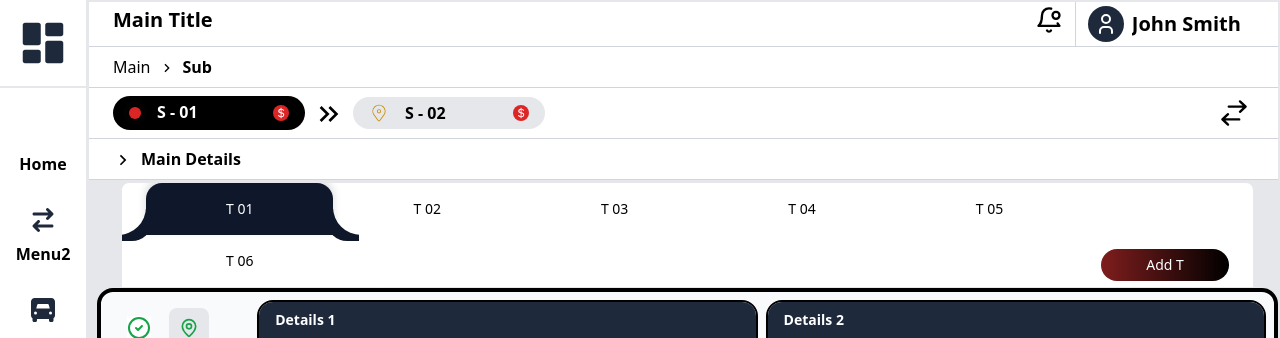
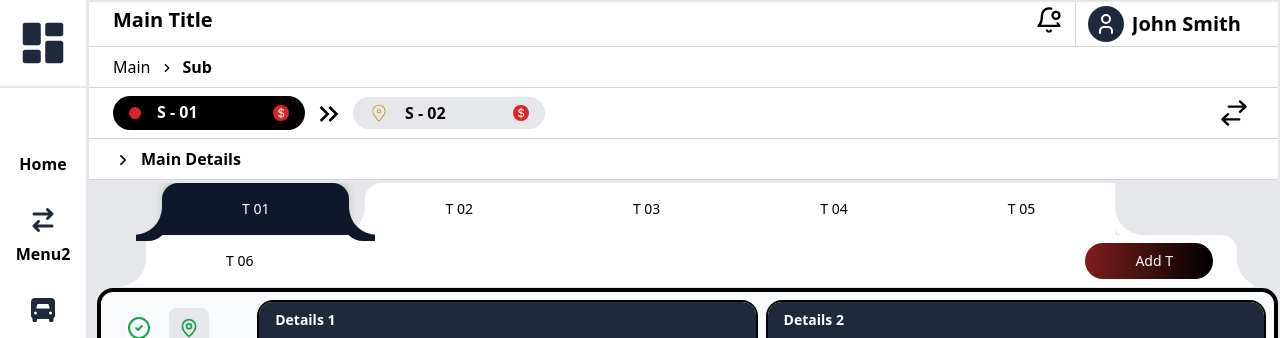
Before and after one commit to piriyaluxan/organia-ui-task-piriyaluxan, a React (Vite) app: page / in a window 1280 px wide. Shown: the top 338 px of the page. Built offline with nearby package versions, Linux system fonts and the light colour scheme.

Commit message:
#8,tab section curve  adjustments

```diff
--- a/src/components/TabBar.jsx
+++ b/src/components/TabBar.jsx
@@ -2,32 +2,36 @@ import React from "react";
 
 const TabBar = ({ tabs, activeTab, onTabChange }) => {
   return (
-    <div className="flex items-end border border-border rounded-t-lg relative bg-white overflow-hidden">
+    <div className="flex items-end border border-border rounded-t-lg relative overflow-hidden pr-4">
       {/* Scrollable Tabs Container */}
-      <div className="flex items-end overflow-x-auto scrollbar-hide flex-nowrap lg:flex-wrap pl-2 sm:pl-4 lg:pl-6 w-full">
+      {/* Tabs */}
+      <div className="flex items-end  lg:flex-wrap pl-2 sm:pl-4 lg:pl-6 w-full">
         {tabs.map((tab, idx) => {
           const isActive = idx === activeTab;
+          const isNotActive = idx !== activeTab;
 
           return (
             <div
               key={tab}
-              className="relative flex-shrink-0 transition-all duration-300 ease-out"
+              className={`relative flex-shrink-0 transition-all duration-300 ease-out ${
+                isActive ? "mx-4" : "mx-0"
+              }`}
             >
-              {/* LEFT CURVE */}
+              {/* LEFT CURVE - ACTIVE */}
               <div
                 className={`absolute bottom-0 -left-8 w-8 h-8 pointer-events-none transition-opacity duration-300 ease-out ${
                   isActive ? "opacity-100" : "opacity-0"
                 }`}
               >
                 <div
-                  className="absolute inset-0 z-10"
+                  className="absolute inset-0 z-40"
                   style={{
                     borderBottomRightRadius: "20px",
                     boxShadow: "6px 6px 0 0 #0f172a",
                   }}
                 />
                 <div
-                  className="absolute inset-0 z-20"
+                  className="absolute inset-0 z-40"
                   style={{
                     borderBottomRightRadius: "28px",
                     boxShadow: "6px 6px 0 0 #0f172a",
@@ -35,24 +39,61 @@ const TabBar = ({ tabs, activeTab, onTabChange }) => {
                 />
               </div>
 
-              {/* RIGHT CURVE */}
+              {/* LEFT CURVE - NOT ACTIVE */}
               <div
-                className={`absolute bottom-0 -right-8 w-8 h-8 pointer-events-none transition-opacity duration-300 ease-out ${
+                className={`absolute bottom-0 -left-8 w-8 h-8 pointer-events-none transition-opacity duration-300 ease-out ${
+                  isNotActive ? "opacity-100" : "opacity-0"
+                }`}
+              >
+                <div
+                  className="absolute inset-0 z-0"
+                  style={{
+                    borderBottomRightRadius: "28px",
+                    boxShadow: "6px 6px 0 0 #ffffff",
+                  }}
+                />
+                <div
+                  className="absolute inset-0 z-10"
+                  style={{
+                    borderBottomRightRadius: "20px",
+                    boxShadow: "6px 6px 0 0 #ffffff",
+                  }}
+                />
+              </div>
+
+              {/* RIGHT CURVE - ACTIVE */}
+              <div
+                className={`absolute bottom-0 -right-8 w-8 h-8 pointer-events-none transition-opacity duration-100 ease-out ${
                   isActive ? "opacity-100" : "opacity-0"
                 }`}
               >
                 <div
-                  className="absolute inset-0 z-10"
+                  className="absolute inset-0 z-20"
                   style={{
                     borderBottomLeftRadius: "20px",
                     boxShadow: "-6px 6px 0 0 #0f172a",
                   }}
                 />
                 <div
-                  className="absolute inset-0 z-20"
+                  className="absolute inset-0 z-40"
                   style={{
                     borderBottomLeftRadius: "28px",
                     boxShadow: "-6px 6px 0 0 #0f172a",
+                  }}
+                />
+              </div>
+
+              {/* RIGHT CURVE - NOT ACTIVE */}
+              <div
+                className={`absolute bottom-0 -right-8 w-8 h-8 pointer-events-none transition-opacity duration-300 ease-out ${
+                  isNotActive ? "opacity-100" : "opacity-0"
+                }`}
+              >
+                <div
+                  className="absolute inset-0 z-0"
+                  style={{
+                    borderBottomLeftRadius: "28px",
+                    boxShadow: "-6px 6px 0 0 #ffffff",
                   }}
                 />
               </div>
@@ -68,12 +109,14 @@ const TabBar = ({ tabs, activeTab, onTabChange }) => {
                         py-2 sm:py-3 lg:py-4
                         text-xs sm:text-sm font-medium
                         transition-all duration-300 ease-out
-                      rounded-t-2xl
                         whitespace-nowrap
                         ${
                           isActive
-                          ? "bg-[#0f172a] text-white shadow-[0_-4px_8px_rgba(0,0,0,0.15)] z-10"
-                          : "bg-white text-black hover:bg-gray-200 z-0"
+                            ? "bg-[#0f172a] rounded-t-2xl text-white shadow-[0_-4px_8px_rgba(0,0,0,0.15)] z-10"
+                            : "bg-white text-black z-0 " +
+                              (idx === activeTab + 1 ? "rounded-tl-2xl " : "") +
+                              (idx === activeTab - 1 ? "rounded-tr-2xl " : "") +
+                              (idx === 0 ? "rounded-tl-2xl " : "")
                         }
                       `}
                   >
@@ -84,25 +127,44 @@ const TabBar = ({ tabs, activeTab, onTabChange }) => {
             </div>
           );
         })}
+        {/* RIGHT CURVE + Add Button */}
+        <div className="relative flex-1 flex items-center justify-end">
+          {/* RIGHT CURVE - always visible */}
+          <div className="absolute bottom-0 -right-8 w-8 h-8 pointer-events-none">
+            <div
+              className="absolute inset-0 z-0"
+              style={{
+                borderBottomLeftRadius: "28px",
+                boxShadow: "-6px 6px 0 0 #ffffff",
+              }}
+            />
+            <div
+              className="absolute inset-0 z-10"
+              style={{
+                borderBottomLeftRadius: "20px",
+                boxShadow: "-6px 6px 0 0 #ffffff",
+              }}
+            />
           </div>
 
-      {/* Add Button - Always Visible */}
-      <div className="flex-shrink-0 pr-2 sm:pr-4 lg:pr-6 mb-1.5">
+          {/* Button Container */}
+          <div className="flex-1 bg-white w-full py-2 pr-2 md:pr-4 lg:pr-6 items-center justify-end flex rounded-tr-2xl">
             <button
-          className="flex items-center justify-center
+              className="flex items-center justify-end
       bg-gradient-to-r from-red-900 to-black
       text-white
       px-4 sm:px-6 lg:px-10
-          py-1 sm:py-1.5
+      py-1 sm:py-1.5 md:py-2
       text-xs sm:text-sm
       rounded-full
       hover:opacity-90
       transition
-          w-20 sm:w-24 lg:w-32
-        "
+      w-20 sm:w-24 lg:w-32"
             >
               Add T
             </button>
+          </div>
+        </div>
       </div>
     </div>
   );
```
Lines whose indentation alone changed are shown as unchanged.
